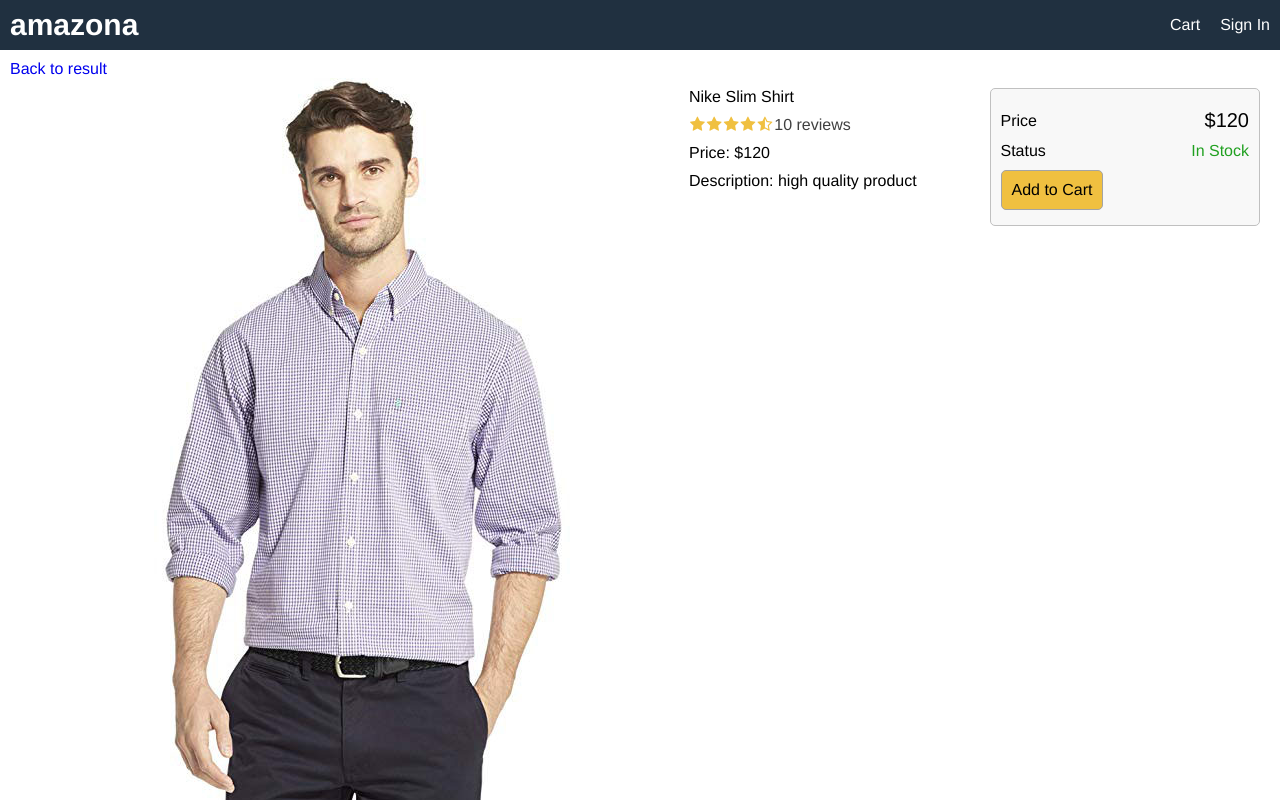
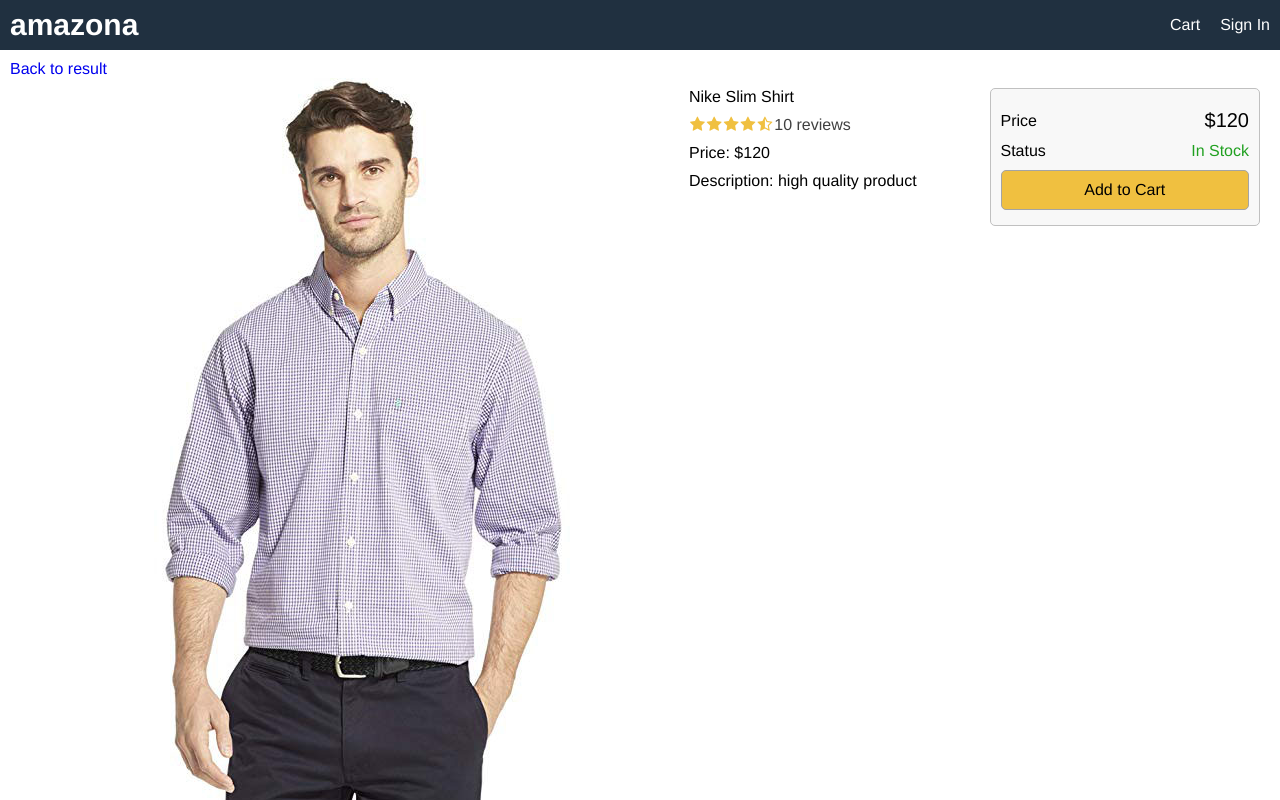
Before and after one commit to JomarHAN/pracitce-amazona, a React (Create React App) app in the folder frontend/: page /product/1 in a window 1280 px wide. Shown: the top 800 px of the page. Built offline with nearby package versions, Linux system fonts and the light colour scheme.

Commit message:
done product screen style

```diff
--- a/frontend/src/index.css
+++ b/frontend/src/index.css
@@ -75,10 +75,13 @@ button{
     background-color: #f8f8f8;
     cursor: pointer;
 }
+button:hover{
+  border: 0.1rem solid #404040;
+}
 button.primary{
   background-color: #f0c040;
 }
-.button.block{
+button.block{
   width: 100%;
 }
 /* Header */
@@ -117,6 +120,9 @@ img.medium {
   max-width: 29rem;
   width: 100%;
 }
+img.large{
+  width: 100%;
+}
 
 /* Card */
 .card {
```
